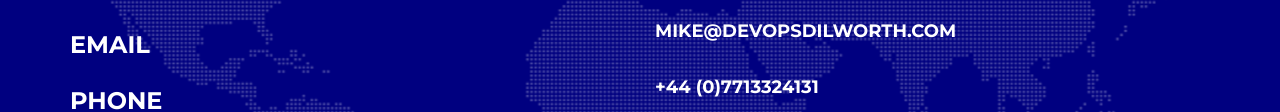
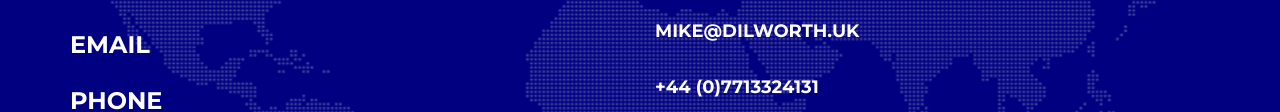
Before and after one commit to mjdilworth/devopsdilworth.com, a website: page index.html in a window 1280 px wide. Shown: the part 4099-4211 px from the top of the page. Drawn offline with nearby package versions, Linux system fonts and the light colour scheme; a web font is replaced by a local one.

Commit message:
Update index.html
change email adress

```diff
--- a/index.html
+++ b/index.html
@@ -343,7 +343,7 @@ Mike works at the forefront of the DevOps movement, evangelising the “Three Te
                 <h3 class="section-heading">email</h3>
             </div>
             <div class="col-md-6">
-                <h4 class="section-heading">mike@devopsdilworth.com</h4>
+                <h4 class="section-heading">mike@dilworth.uk</h4>
             </div>
         </div>
         <div class="row">
```
